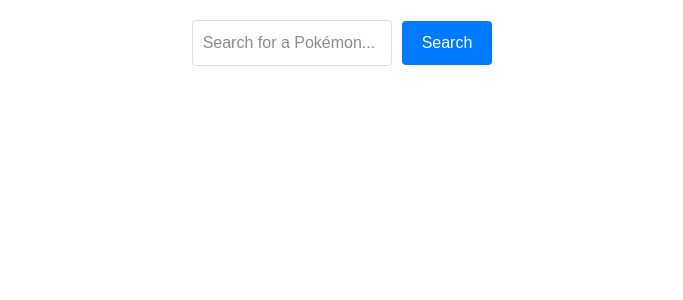
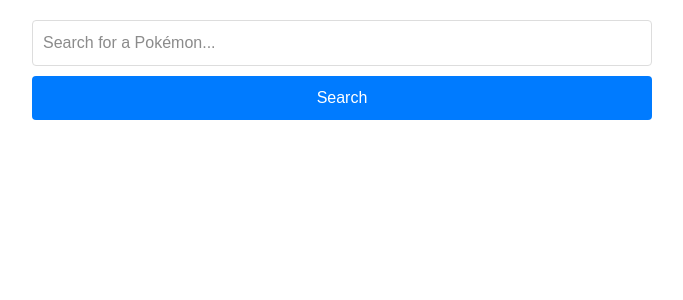
Before and after one commit to rickysoliman/poke-api-explorer-dashboard, a Next.js app: page / in a window 1280 px wide. Shown: the top 300 px of the page, without its empty margins (298-981 px from the left). Built offline with nearby package versions, Linux system fonts and the light colour scheme.

Commit message:
adjust search bar styling

```diff
--- a/app/components/search-bar.module.css
+++ b/app/components/search-bar.module.css
@@ -1,8 +1,10 @@
 .searchBar {
   display: flex;
+  flex-direction: column;
   align-items: center;
   gap: 10px;
   margin-bottom: 20px;
+  width: 50%;
 }
 
 .input {
@@ -10,7 +12,7 @@
   font-size: 16px;
   border: 1px solid #ddd;
   border-radius: 4px;
-  width: 200px;
+  width: 100%;
 }
 
 .button {
@@ -22,6 +24,7 @@
   border-radius: 4px;
   cursor: pointer;
   transition: background-color 0.3s ease;
+  width: 100%;
 }
 
 .button:hover {
```
